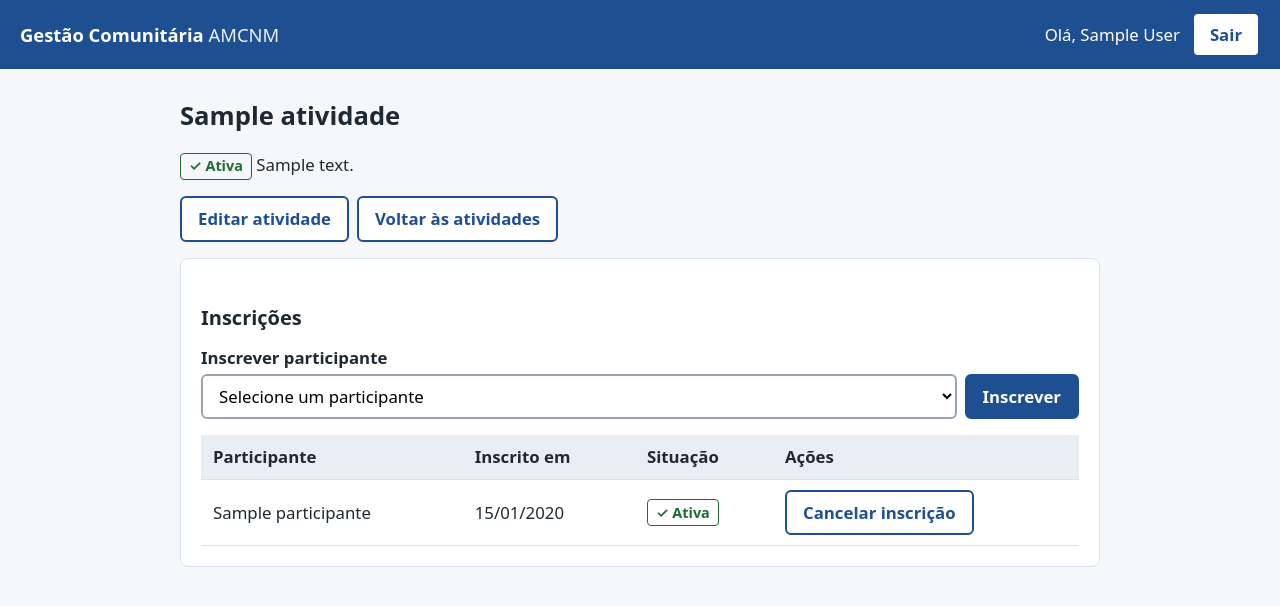
After one commit to Pedro-HS-Rodrigues/projeto-de-software-2026, a Django app: page /atividades/1/ in a window 1280 px wide. The commit adds this page. Shown: the top 606 px of the page. Run offline with Django 5.2, Linux system fonts and the light colour scheme; a user stored in the database is signed in; tables that the repository leaves empty hold one stand-in row (values such as "Sample post"); parts of the project's set-up code (start-up, migrations or seed data) failed here and were passed over.

Commit message:
feat(inscricoes): inscrição e cancelamento de participantes em atividades (RF05)

```diff
--- a/gestao/forms.py
+++ b/gestao/forms.py
@@ -30,6 +30,20 @@ class ParticipanteForm(forms.ModelForm):
         return nome
 
 
+class InscricaoForm(forms.Form):
+    participante = forms.ModelChoiceField(
+        label="Participante",
+        queryset=Participante.objects.none(),
+        empty_label="Selecione um participante",
+        error_messages={"required": "Selecione um participante para inscrever."},
+    )
+
+    def __init__(self, *args, participantes=None, **kwargs):
+        super().__init__(*args, **kwargs)
+        if participantes is not None:
+            self.fields["participante"].queryset = participantes
+
+
 class AtividadeForm(forms.ModelForm):
     class Meta:
         model = Atividade
--- a/gestao/models.py
+++ b/gestao/models.py
@@ -42,3 +42,35 @@ class Atividade(models.Model):
 
     def __str__(self):
         return self.nome
+
+
+class Inscricao(models.Model):
+    """Vínculo do participante com uma atividade, sem repetir o cadastro dele."""
+
+    class Status(models.TextChoices):
+        ATIVA = "ativa", "Ativa"
+        CANCELADA = "cancelada", "Cancelada"
+
+    participante = models.ForeignKey(
+        Participante, on_delete=models.PROTECT, related_name="inscricoes", verbose_name="participante"
+    )
+    atividade = models.ForeignKey(
+        Atividade, on_delete=models.PROTECT, related_name="inscricoes", verbose_name="atividade"
+    )
+    data_inscricao = models.DateTimeField("data da inscrição", auto_now_add=True)
+    status = models.CharField("situação", max_length=10, choices=Status.choices, default=Status.ATIVA)
+
+    class Meta:
+        ordering = ["participante__nome"]
+        verbose_name = "inscrição"
+        verbose_name_plural = "inscrições"
+        constraints = [
+            models.UniqueConstraint(fields=["participante", "atividade"], name="inscricao_unica_por_atividade"),
+        ]
+
+    def __str__(self):
+        return f"{self.participante.nome} em {self.atividade.nome}"
+
+    @property
+    def ativa(self):
+        return self.status == self.Status.ATIVA
--- a/gestao/services.py
+++ b/gestao/services.py
@@ -4,7 +4,9 @@ Camada de regras de negócio.
 As telas (views) chamam estas funções; elas validam as condições de cada
 operação e usam o ORM (models) para consultar ou gravar os dados.
 """
-from .models import Participante
+from django.db import transaction
+
+from .models import Inscricao, Participante
 
 
 class RegraDeNegocioError(Exception):
@@ -25,3 +27,44 @@ def buscar_participantes(termo):
     if termo:
         participantes = participantes.filter(nome__icontains=termo.strip())
     return participantes
+
+
+# ------------------------------------------------------------------ Inscrições
+
+@transaction.atomic
+def inscrever(participante, atividade):
+    """
+    RF05: inscreve o participante na atividade.
+
+    Participante e atividade precisam estar ativos e a combinação é única:
+    uma inscrição ativa repetida é recusada; uma cancelada é reativada,
+    sem criar outro registro.
+    """
+    if not participante.ativo:
+        raise RegraDeNegocioError("O participante está inativo e não pode receber novas inscrições.")
+    if not atividade.ativa:
+        raise RegraDeNegocioError("A atividade está inativa e não aceita novas inscrições.")
+
+    existente = Inscricao.objects.select_for_update().filter(participante=participante, atividade=atividade).first()
+    if existente:
+        if existente.ativa:
+            raise RegraDeNegocioError(f"{participante.nome} já está inscrito(a) em {atividade.nome}.")
+        existente.status = Inscricao.Status.ATIVA
+        existente.save(update_fields=["status"])
+        return existente
+    return Inscricao.objects.create(participante=participante, atividade=atividade)
+
+
+def cancelar_inscricao(inscricao):
+    """O cancelamento mantém o registro e as presenças anteriores."""
+    if not inscricao.ativa:
+        raise RegraDeNegocioError("Esta inscrição já está cancelada.")
+    inscricao.status = Inscricao.Status.CANCELADA
+    inscricao.save(update_fields=["status"])
+    return inscricao
+
+
+def participantes_disponiveis(atividade):
+    """Participantes ativos que ainda não têm inscrição ativa na atividade."""
+    inscritos = atividade.inscricoes.filter(status=Inscricao.Status.ATIVA).values("participante_id")
+    return Participante.objects.filter(ativo=True).exclude(pk__in=inscritos)
--- /dev/null
+++ b/gestao/templates/gestao/atividade_detalhe.html
@@ -0,0 +1,60 @@
+{% extends "base.html" %}
+{% block titulo %}{{ atividade.nome }}{% endblock %}
+{% block conteudo %}
+<h1>{{ atividade.nome }}</h1>
+<p>
+  {% if atividade.ativa %}<span class="etiqueta ok">✓ Ativa</span>{% else %}<span class="etiqueta inativo">— Inativa</span>{% endif %}
+  {% if atividade.descricao %} {{ atividade.descricao }}{% endif %}
+</p>
+
+<div class="acoes">
+  <a class="botao secundario" href="{% url 'atividade_editar' atividade.pk %}">Editar atividade</a>
+  <a class="botao secundario" href="{% url 'atividade_lista' %}">Voltar às atividades</a>
+</div>
+
+<section class="cartao" aria-labelledby="titulo-inscricoes">
+  <h2 id="titulo-inscricoes">Inscrições</h2>
+
+  {% if atividade.ativa %}
+    <form method="post" action="{% url 'inscricao_criar' atividade.pk %}" class="busca">
+      {% csrf_token %}
+      <div class="campo">
+        <label for="{{ form_inscricao.participante.id_for_label }}">Inscrever participante</label>
+        {{ form_inscricao.participante }}
+      </div>
+      <button type="submit">Inscrever</button>
+    </form>
+  {% else %}
+    <p class="vazio">Atividade inativa: novas inscrições estão bloqueadas.</p>
+  {% endif %}
+
+  {% if inscricoes %}
+    <div class="tabela-rolagem">
+      <table>
+        <thead>
+          <tr><th scope="col">Participante</th><th scope="col">Inscrito em</th><th scope="col">Situação</th><th scope="col">Ações</th></tr>
+        </thead>
+        <tbody>
+          {% for i in inscricoes %}
+            <tr>
+              <td>{{ i.participante.nome }}</td>
+              <td>{{ i.data_inscricao|date:"d/m/Y" }}</td>
+              <td>{% if i.ativa %}<span class="etiqueta ok">✓ Ativa</span>{% else %}<span class="etiqueta inativo">— Cancelada</span>{% endif %}</td>
+              <td>
+                {% if i.ativa %}
+                  <form method="post" action="{% url 'inscricao_cancelar' i.pk %}">
+                    {% csrf_token %}
+                    <button type="submit" class="botao secundario">Cancelar inscrição</button>
+                  </form>
+                {% else %}—{% endif %}
+              </td>
+            </tr>
+          {% endfor %}
+        </tbody>
+      </table>
+    </div>
+  {% else %}
+    <p class="vazio">Nenhum participante inscrito ainda.</p>
+  {% endif %}
+</section>
+{% endblock %}
--- a/gestao/templates/gestao/atividade_lista.html
+++ b/gestao/templates/gestao/atividade_lista.html
@@ -17,11 +17,12 @@
       <tbody>
         {% for a in atividades %}
           <tr>
-            <td>{{ a.nome }}</td>
+            <td><a href="{% url 'atividade_detalhe' a.pk %}">{{ a.nome }}</a></td>
             <td>{{ a.descricao|default:"—"|truncatechars:80 }}</td>
             <td>{% if a.ativa %}<span class="etiqueta ok">✓ Ativa</span>{% else %}<span class="etiqueta inativo">— Inativa</span>{% endif %}</td>
             <td>
               <div class="acoes">
+                <a class="botao" href="{% url 'atividade_detalhe' a.pk %}">Abrir</a>
                 <a class="botao secundario" href="{% url 'atividade_editar' a.pk %}">Editar</a>
                 <form method="post" action="{% url 'atividade_ativa' a.pk %}">
                   {% csrf_token %}
--- a/gestao/urls.py
+++ b/gestao/urls.py
@@ -13,7 +13,11 @@ urlpatterns = [
     # Atividades
     path("atividades/", views.atividade_lista, name="atividade_lista"),
     path("atividades/nova/", views.atividade_form, name="atividade_nova"),
+    path("atividades/<int:pk>/", views.atividade_detalhe, name="atividade_detalhe"),
     path("atividades/<int:pk>/editar/", views.atividade_form, name="atividade_editar"),
     path("atividades/<int:pk>/ativa/", views.atividade_alternar_ativa, name="atividade_ativa"),
     path("atividades/<int:pk>/excluir/", views.atividade_excluir, name="atividade_excluir"),
+    # Inscrições
+    path("atividades/<int:atividade_pk>/inscrever/", views.inscricao_criar, name="inscricao_criar"),
+    path("inscricoes/<int:pk>/cancelar/", views.inscricao_cancelar, name="inscricao_cancelar"),
 ]
--- a/gestao/views.py
+++ b/gestao/views.py
@@ -5,8 +5,8 @@ from django.shortcuts import get_object_or_404, redirect, render
 from django.views.decorators.http import require_POST
 
 from . import services
-from .forms import AtividadeForm, ParticipanteForm
-from .models import Atividade, Participante
+from .forms import AtividadeForm, InscricaoForm, ParticipanteForm
+from .models import Atividade, Inscricao, Participante
 
 
 def menu(request):
@@ -78,6 +78,16 @@ def atividade_lista(request):
     return render(request, "gestao/atividade_lista.html", {"atividades": Atividade.objects.all()})
 
 
+def atividade_detalhe(request, pk):
+    atividade = get_object_or_404(Atividade, pk=pk)
+    contexto = {
+        "atividade": atividade,
+        "inscricoes": atividade.inscricoes.select_related("participante"),
+        "form_inscricao": InscricaoForm(participantes=services.participantes_disponiveis(atividade)),
+    }
+    return render(request, "gestao/atividade_detalhe.html", contexto)
+
+
 def atividade_form(request, pk=None):
     atividade = get_object_or_404(Atividade, pk=pk) if pk else None
     form = AtividadeForm(request.POST or None, instance=atividade)
@@ -109,3 +119,33 @@ def atividade_excluir(request, pk):
             messages.success(request, f"Atividade “{atividade.nome}” excluída.")
         return redirect("atividade_lista")
     return render(request, "gestao/confirmar_exclusao.html", {"objeto": atividade, "voltar": "atividade_lista"})
+
+
+# ------------------------------------------------------------------ Inscrições
+
+@require_POST
+def inscricao_criar(request, atividade_pk):
+    atividade = get_object_or_404(Atividade, pk=atividade_pk)
+    form = InscricaoForm(request.POST, participantes=Participante.objects.all())
+    if form.is_valid():
+        try:
+            inscricao = services.inscrever(form.cleaned_data["participante"], atividade)
+        except services.RegraDeNegocioError as erro:
+            messages.error(request, str(erro))
+        else:
+            messages.success(request, f"{inscricao.participante.nome} inscrito(a) em {atividade.nome}.")
+    else:
+        messages.error(request, "Selecione um participante para inscrever.")
+    return redirect("atividade_detalhe", pk=atividade.pk)
+
+
+@require_POST
+def inscricao_cancelar(request, pk):
+    inscricao = get_object_or_404(Inscricao.objects.select_related("participante", "atividade"), pk=pk)
+    try:
+        services.cancelar_inscricao(inscricao)
+    except services.RegraDeNegocioError as erro:
+        messages.error(request, str(erro))
+    else:
+        messages.success(request, f"Inscrição de {inscricao.participante.nome} cancelada. O histórico foi mantido.")
+    return redirect("atividade_detalhe", pk=inscricao.atividade_id)
```
Also changed, not shown: gestao/admin.py (+8 -1 lines), gestao/migrations/0003_inscricao.py (added).
